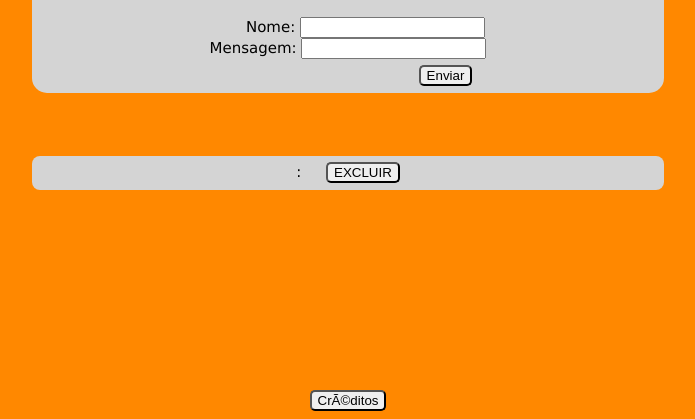
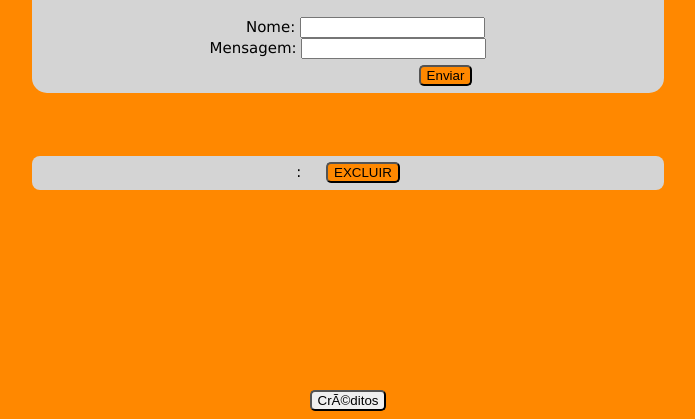
Before and after one commit to danlmaia/ProjetoWEB, a plain HTML site: page Projeto 1/index.html in a window 1280 px wide. Both pictures are taken after a click on the button "Enviar". Shown: the part 397-816 px from the top of the page, without its empty margins (292-987 px from the left). Drawn offline with Linux system fonts and the light colour scheme.

Commit message:
CC
Alteração nas cores dos botoes

```diff
--- a/Projeto 1/CSS/estilo.css
+++ b/Projeto 1/CSS/estilo.css
@@ -54,6 +54,7 @@ body{
     margin-left: 195px;
     margin-top: 1%;
     margin-bottom: 1%;
+    background-color: rgb(255, 136, 0);
 }
 
 #nome{
--- a/Projeto 1/index.html
+++ b/Projeto 1/index.html
@@ -68,6 +68,7 @@
             btnExcluir.style.marginLeft = '20px'
             btnExcluir.style.marginTop = '1%'
             btnExcluir.style.marginBottom = '1%'
+            btnExcluir.style.backgroundColor = 'rgb(255, 136, 0)'
             btnExcluir.appendChild(textElement)
             var conteudo = input1.value + ": " + input2.value
             divContainer.appendChild(divContainer2)
```
